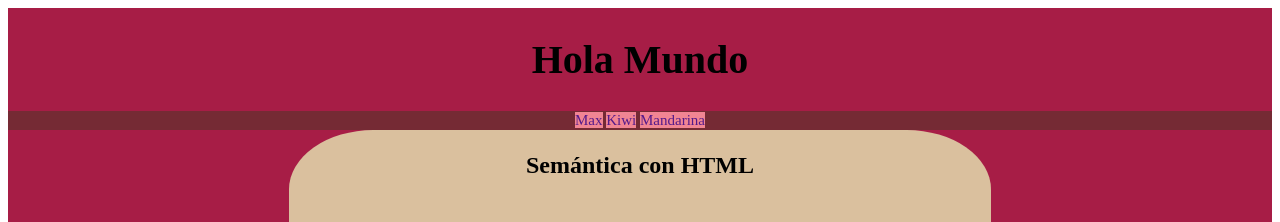
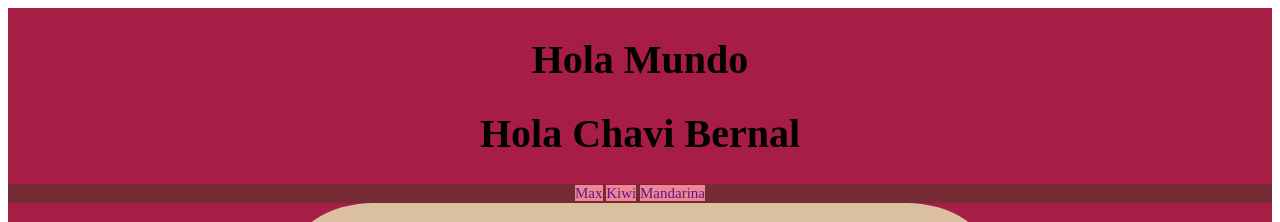
Before and after one commit to Xavi202715/Practica1, a plain HTML site: page Matutino/index.html in a window 1280 px wide. Shown: the top 222 px of the page. Drawn offline with Linux system fonts and the light colour scheme.

Commit message:
Update index.html

```diff
--- a/Matutino/index.html
+++ b/Matutino/index.html
@@ -96,6 +96,7 @@ background-color: rgb(179, 139, 80);
 <header>
   <div>
     <h1>Hola Mundo</h1>
+      <h1> Hola Chavi Bernal</h1>
   </div>
 </header>
 
@@ -131,4 +132,5 @@ background-color: rgb(179, 139, 80);
 
 
 </body>
+
 </html>
```
